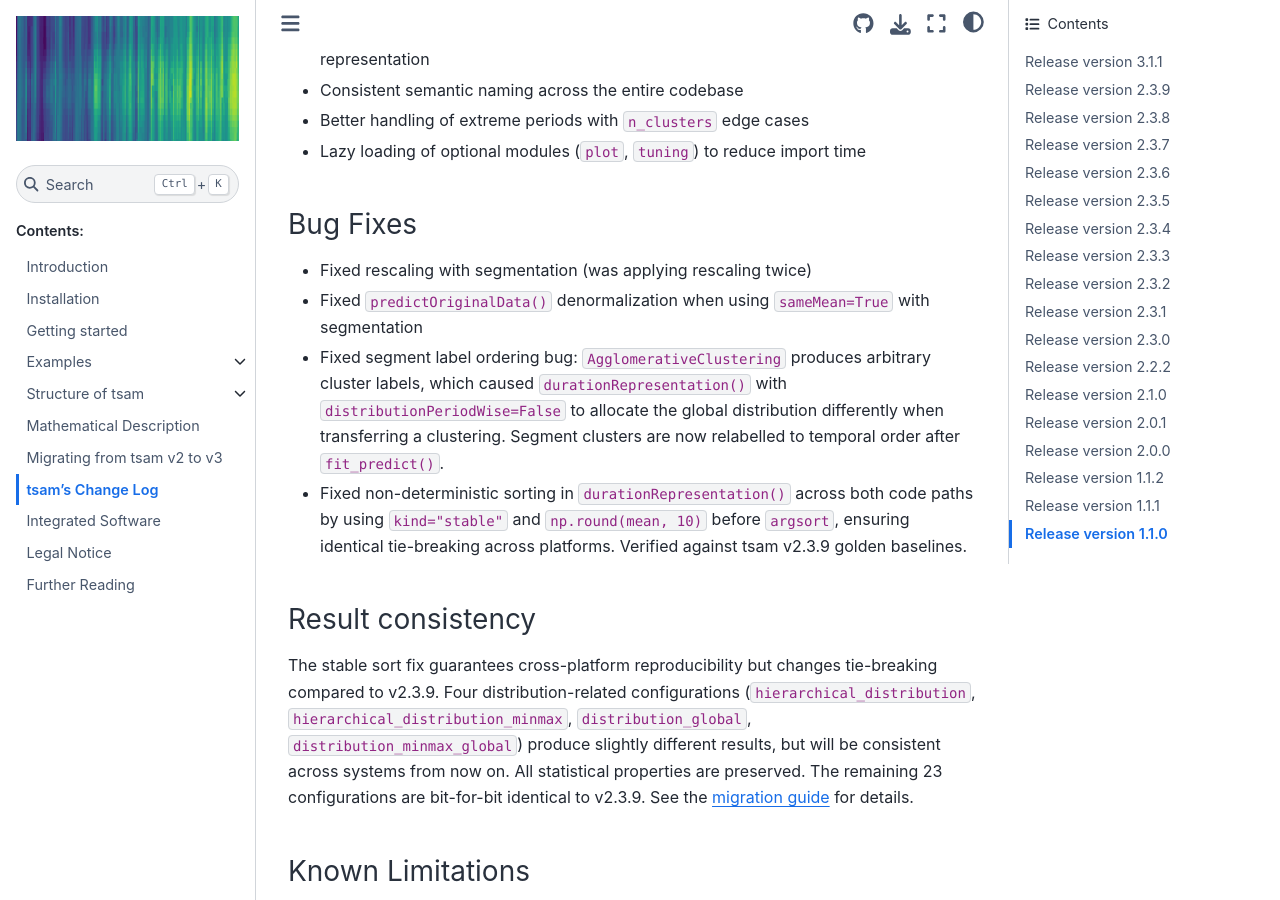
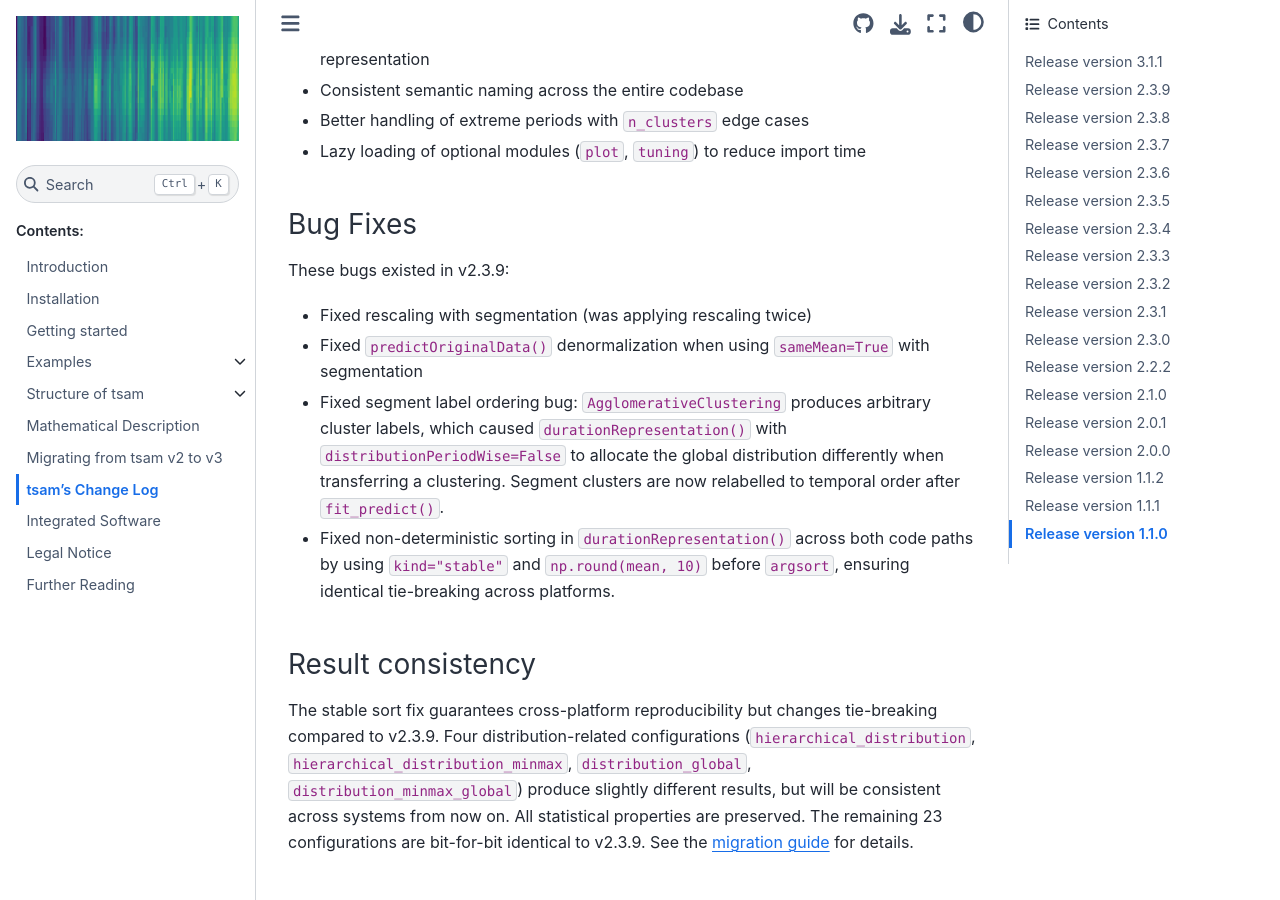
Before and after one commit to FZJ-IEK3-VSA/tsam, a Sphinx documentation site: the page built from docs/source/newsDoc.rst, in a window 1280 px wide and 900 px high, scrolled down 2409 px. Built offline with Sphinx 7.4.7 and the Sphinx Book theme 1.1.4, drawn with Linux system fonts in a browser that asks for light colours; formulas are drawn with MathJax 3.

Commit message:
Improve bug fix docs

```diff
--- a/docs/source/newsDoc.rst
+++ b/docs/source/newsDoc.rst
@@ -92,6 +92,8 @@ Improvements
 Bug Fixes
 =========
 
+These bugs existed in v2.3.9:
+
 * Fixed rescaling with segmentation (was applying rescaling twice)
 * Fixed ``predictOriginalData()`` denormalization when using ``sameMean=True`` with segmentation
 * Fixed segment label ordering bug: ``AgglomerativeClustering`` produces arbitrary cluster labels,
@@ -100,7 +102,7 @@ Bug Fixes
   relabelled to temporal order after ``fit_predict()``.
 * Fixed non-deterministic sorting in ``durationRepresentation()`` across both code paths
   by using ``kind="stable"`` and ``np.round(mean, 10)`` before ``argsort``, ensuring
-  identical tie-breaking across platforms. Verified against tsam v2.3.9 golden baselines.
+  identical tie-breaking across platforms.
 
 Result consistency
 ==================
```
